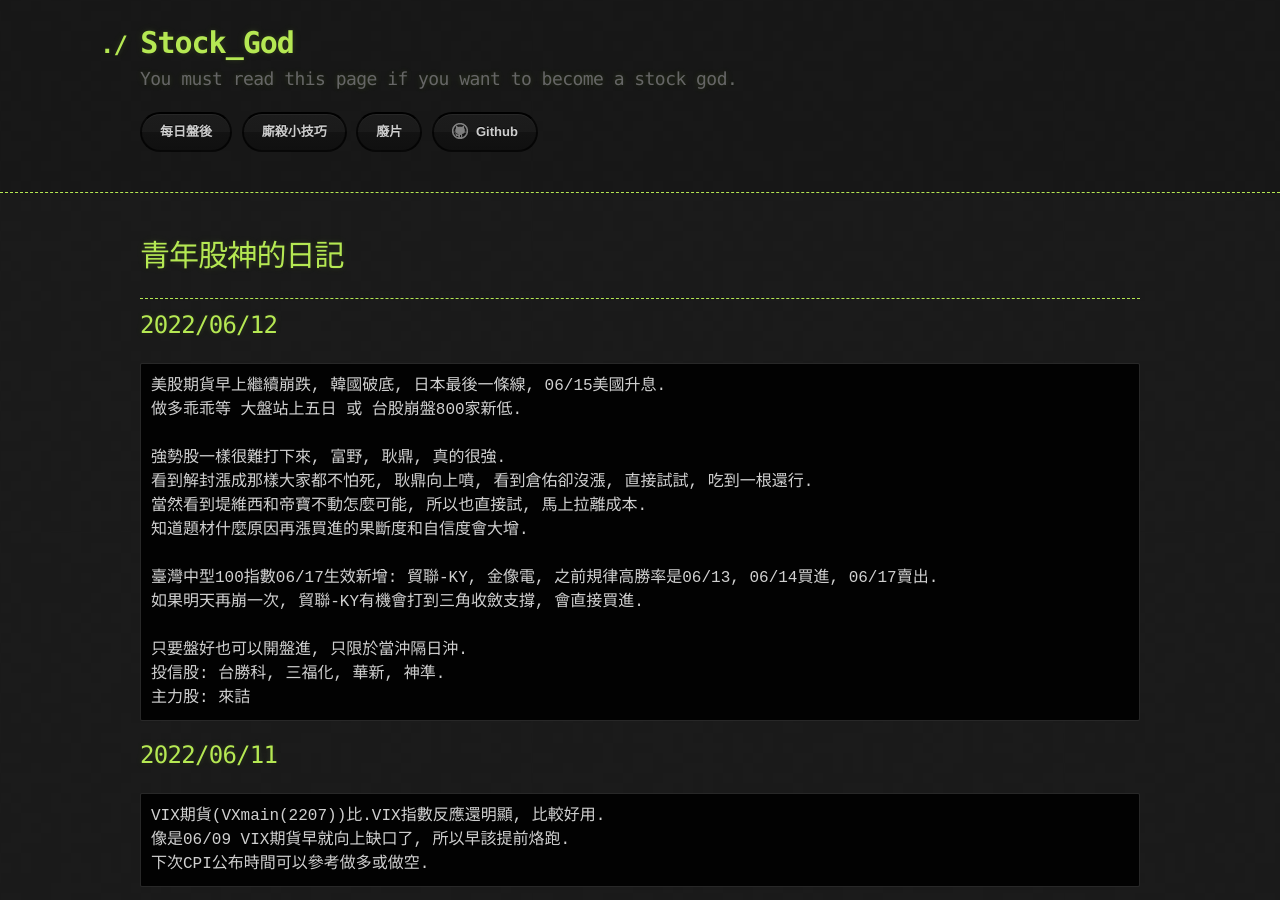
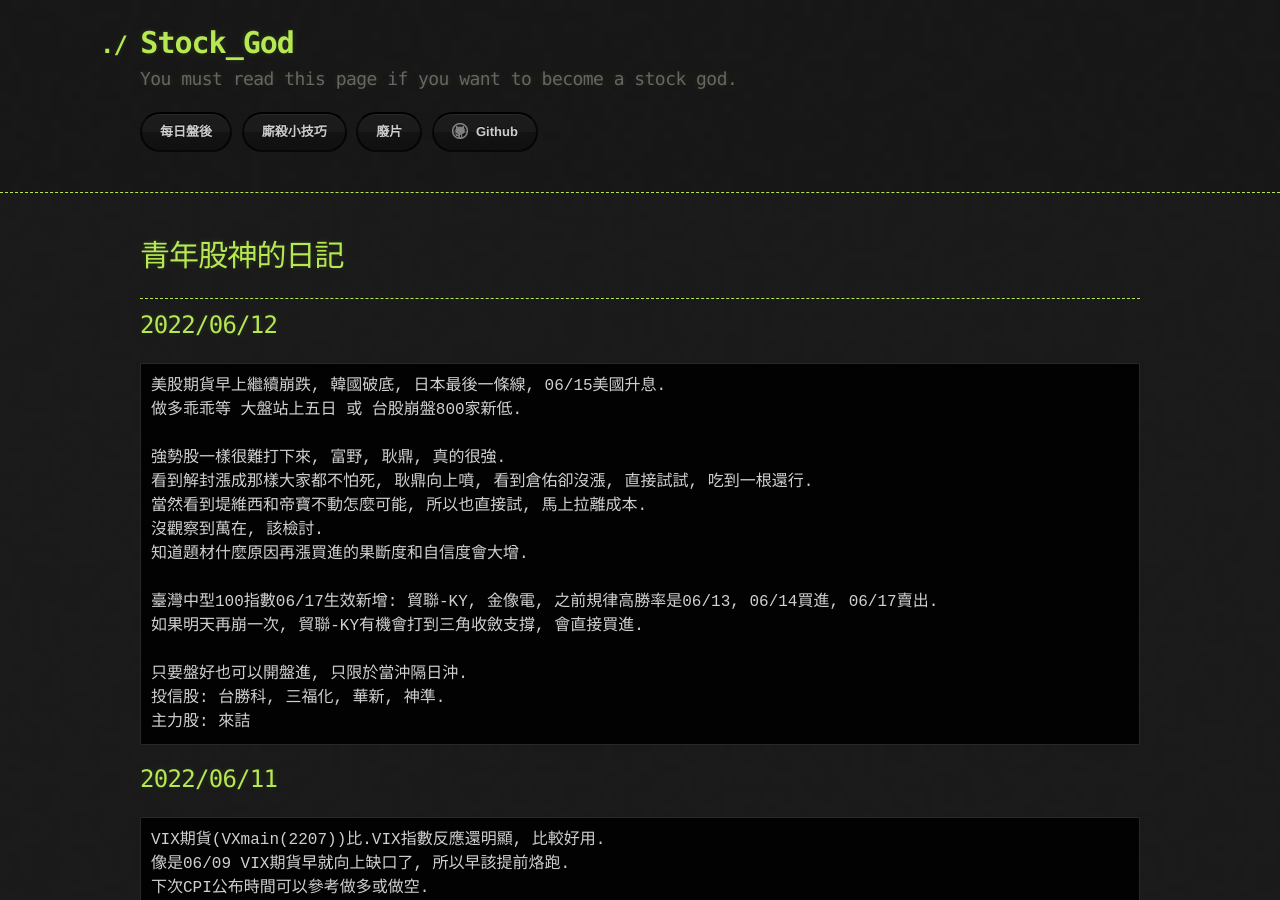
Before and after one commit to lepg5487/Stock_God, a Jekyll site: the page built from index.md, in a window 1280 px wide and 900 px high. Built offline with Jekyll 4.4.1, drawn with Linux system fonts in a browser that asks for light colours; our own code applies the rules of GitHub Pages for plain Markdown files.

Commit message:
Update index.md

```diff
--- a/index.md
+++ b/index.md
@@ -14,6 +14,7 @@ layout: testlayouts
 強勢股一樣很難打下來, 富野, 耿鼎, 真的很強.
 看到解封漲成那樣大家都不怕死, 耿鼎向上噴, 看到倉佑卻沒漲, 直接試試, 吃到一根還行.
 當然看到堤維西和帝寶不動怎麼可能, 所以也直接試, 馬上拉離成本.
+沒觀察到萬在, 該檢討.
 知道題材什麼原因再漲買進的果斷度和自信度會大增.
 
 臺灣中型100指數06/17生效新增: 貿聯-KY, 金像電, 之前規律高勝率是06/13, 06/14買進, 06/17賣出.
```
